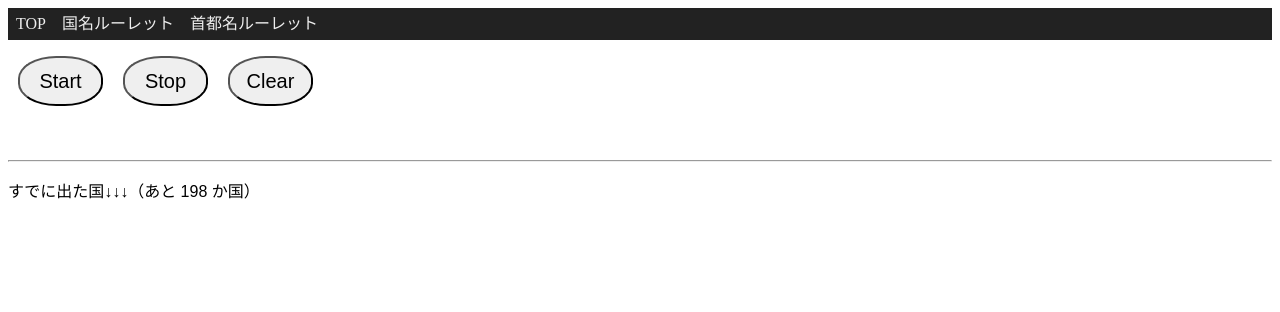
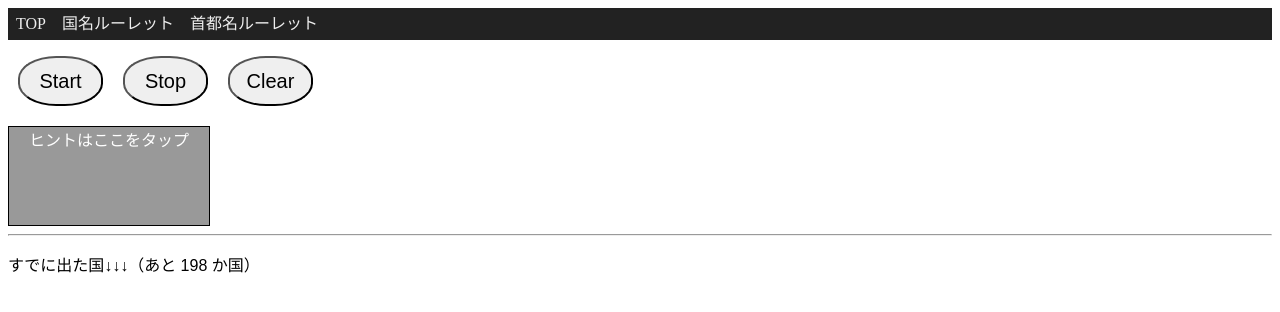
Before and after one commit to baum9chen/webapp-vue, a Nuxt app: page /Country in a window 1280 px wide. Shown: the top 312 px of the page. Built offline with nearby package versions, Linux system fonts and the light colour scheme.

Commit message:
ヒントを隠す

```diff
--- a/pages/Country.vue
+++ b/pages/Country.vue
@@ -7,9 +7,13 @@
         <button class="roulette-btn" @click="clear_roulette">Clear</button>
       </p>
       <p class="content-country">{{ roulette }}</p>
-      <p class="content-countryflag">
-        <img :src="roulette_img" />
-      </p>
+      <div class="content-countryflag-wrapper">
+        <div class="content-countryflag-overlay"
+          :style="{ opacity: overlayOpacity }"
+          @mousedown="show_hint" @touchstart="show_hint"
+          @mouseup="close_hint" @touchend="close_hint">ヒントはここをタップ</div>
+        <img class="content-countryflag-img" :src="roulette_img" />
+      </div>
     </div>
     <hr />
     <div class="content">
@@ -43,6 +47,8 @@ export default Vue.extend({
       roulette: '',
       roulette_img: '',
       timer: null as number | null,
+      overlayOpacity: 1,
+      fadeInterval: null as number | null
     }
   },
   methods: {
@@ -99,6 +105,19 @@ export default Vue.extend({
           this.countries_already = []
         }
       }
+    },
+    show_hint() {
+      this.fadingInterval = setInterval(() => {
+        if (this.overlayOpacity > 0) {
+          this.overlayOpacity -= 0.05
+        } else {
+          clearInterval(this.fadingInterval)
+        }
+      }, 50)
+    },
+    close_hint() {
+      clearInterval(this.fadingInterval)
+      this.overlayOpacity = 1
     }
   }
 })
@@ -122,4 +141,28 @@ p.content-country {
 p.content-countries_already ul li {
   font-size: 0.75em;
 }
+div.content-countryflag {
+  /* 画像の最大値が100px */
+  height: 100px;
+}
+div.content-countryflag-wrapper {
+  position: relative;
+  height: 100px;
+  width: 200px;
+}
+div.content-countryflag-overlay {
+  position: absolute;
+  top: 0;
+  left: 0;
+  width: 100%;
+  height: 98px;
+  z-index: 1;
+  color: #ffffff;
+  background-color: #999999;
+  border: 1px solid #000000;
+  pointer-event: none;
+  text-align: center;
+  vertical-align: middle;
+}
+
 </style>
```
